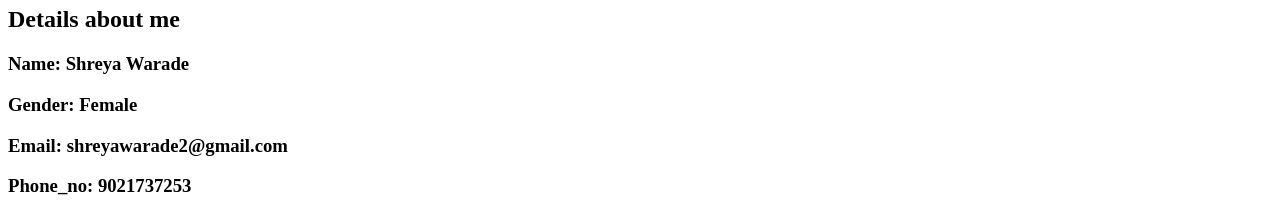
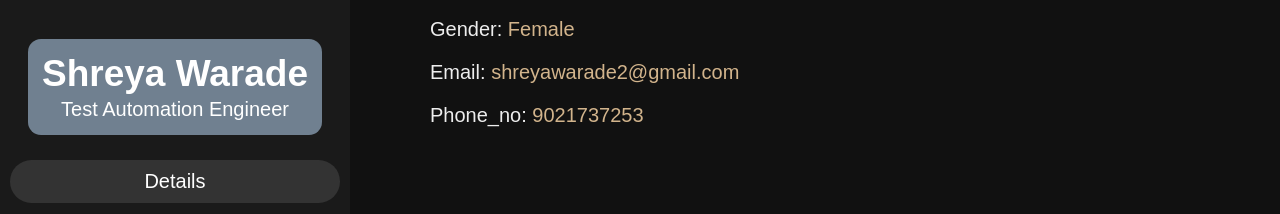
Before and after one commit to Shreya-W/Portfolio, a plain HTML site: page index.html in a window 1280 px wide. Shown: the part 180-394 px from the top of the page. Drawn offline with Linux system fonts and the light colour scheme.

Commit message:
Update index.html

```diff
--- a/index.html
+++ b/index.html
@@ -4,7 +4,7 @@
     <meta charset="UTF-8"
     <meta name="viewpoint" content="width=device-width, initial-scale=1.0">
        <title>Document</title>
-       <link rel="stylesheet" href="sty_.css">
+       <link rel="stylesheet" href="sty.css">
 
 </head>
 <body>
```
